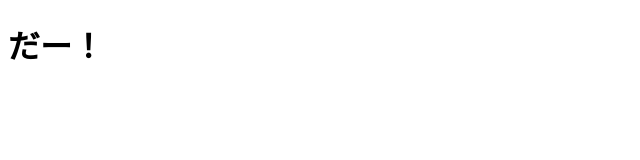
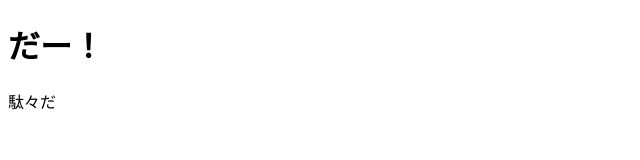
Before and after one commit to KeiSugihara/html, a plain HTML site: page index.html in a window 1280 px wide. Shown: the full height of the page, 0-640 px from the left. Drawn offline with Linux system fonts and the light colour scheme.

Commit message:
追加！！

```diff
--- a/index.html
+++ b/index.html
@@ -9,5 +9,6 @@
   <body>
     <title>git始めたぜ！！</title>
     <h1>だー！</h1>
+    <p>駄々だ</p>
   </body>
 </html>
```
